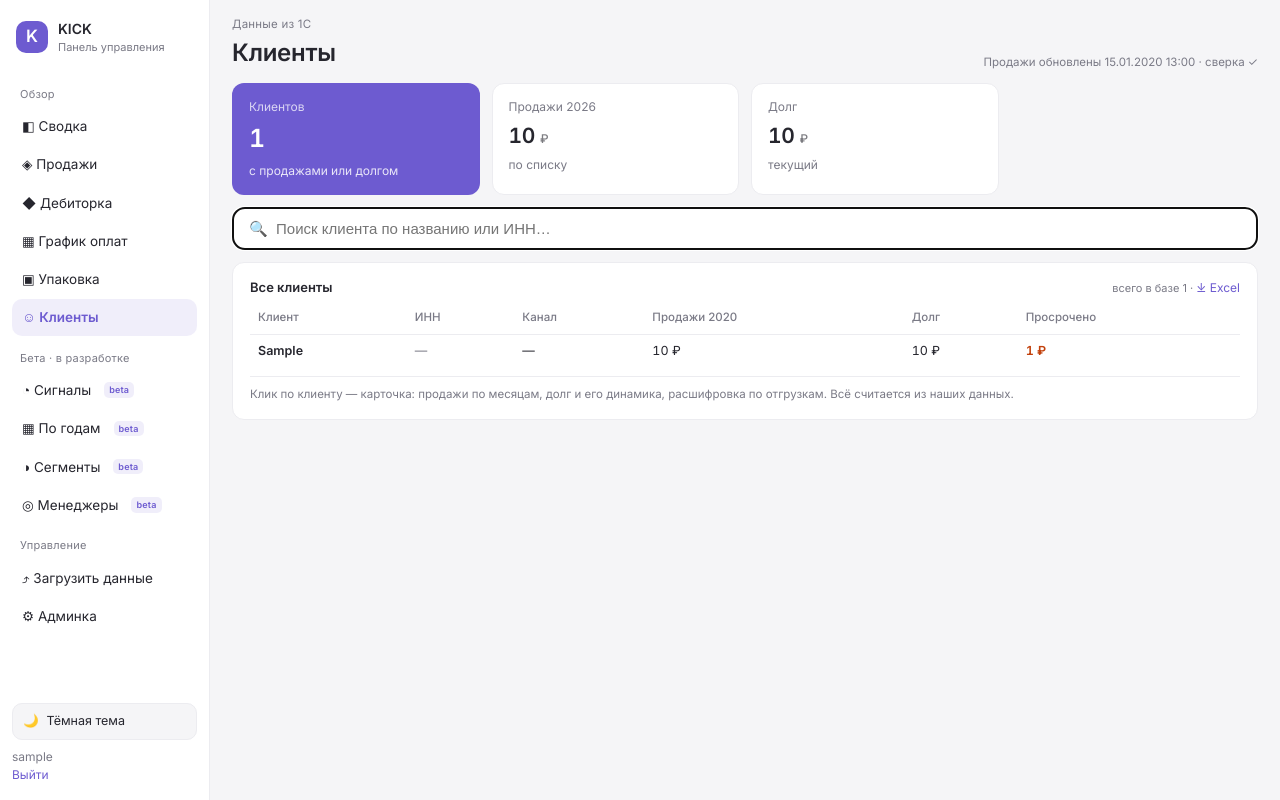
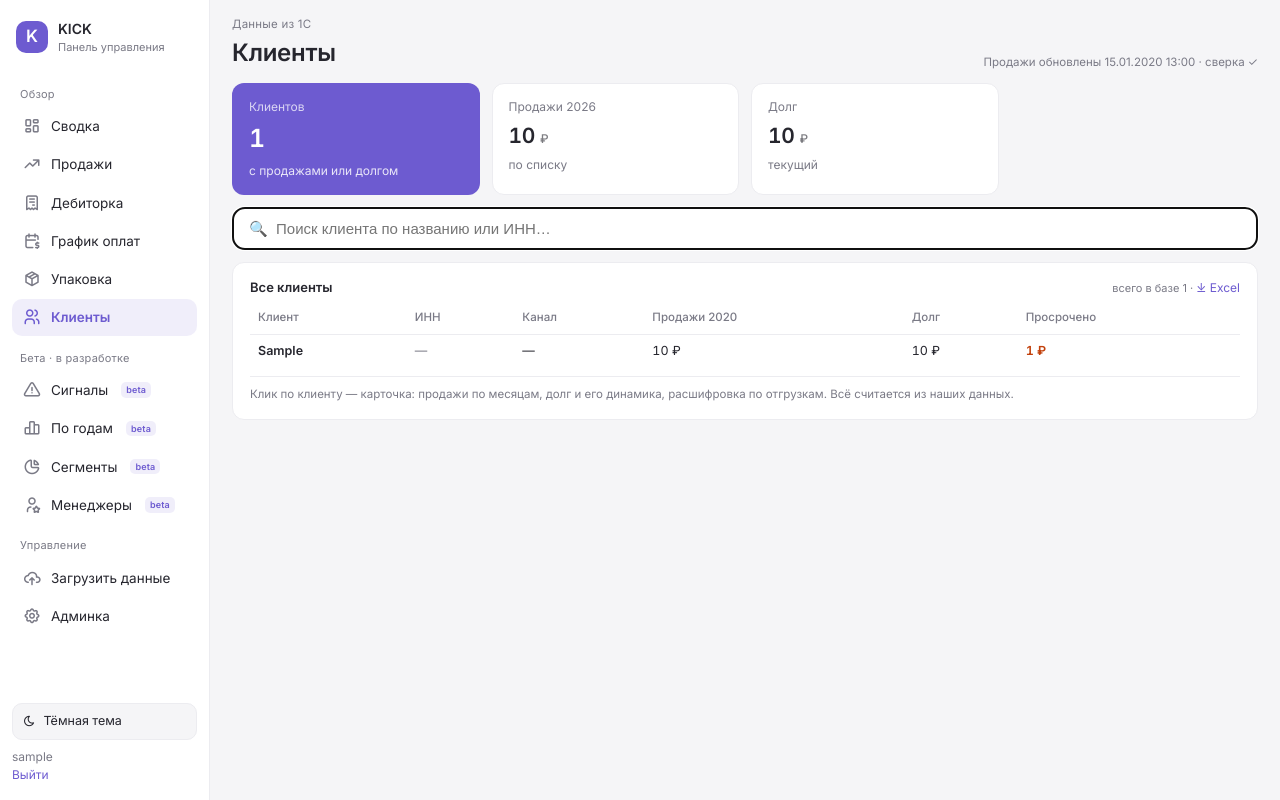
Before and after one commit to Blankeevich/kick-dashboard, a Django app: page /clients/ in a window 1280 px wide. Run offline with Django 5.2, Linux system fonts and the light colour scheme; a user stored in the database is signed in; tables that the repository leaves empty hold one stand-in row (values such as "Sample post").

Commit message:
Иконки меню: заменены юникод-символы на набор Tabler Icons (чистые линейные), иконка переключателя темы тоже

```diff
--- a/dashboard/templates/dashboard/base.html
+++ b/dashboard/templates/dashboard/base.html
@@ -4,6 +4,7 @@
 <meta charset="utf-8">
 <meta name="viewport" content="width=device-width,initial-scale=1">
 <title>KICK — {{ page }}</title>
+<link rel="stylesheet" href="https://cdn.jsdelivr.net/npm/@tabler/icons-webfont@3/dist/tabler-icons.min.css">
 <style>
 @import url('https://fonts.googleapis.com/css2?family=Inter:wght@400;500;600&display=swap');
 *{box-sizing:border-box}
@@ -17,6 +18,8 @@ body{margin:0;background:#f5f5f7;font:100%/1.5 'Inter',system-ui,-apple-system,"
 .nav{display:flex;flex-direction:column;gap:2px}
 .ng{font-size:11px;letter-spacing:.02em;color:var(--ink2);margin:12px 8px 4px}
 .ni{display:flex;align-items:center;gap:9px;padding:8px 10px;border-radius:10px;font-size:13.5px;color:var(--ink);text-decoration:none}
+.ni i{font-size:18px;color:var(--ink2);width:20px;text-align:center}
+.ni.on i{color:var(--pu)}
 .ni:hover{background:var(--sf2)}
 .ni.on{background:var(--pu2);color:var(--pu);font-weight:600}
 .ni.soon{color:var(--ink2);cursor:default}
@@ -135,25 +138,25 @@ tbody tr[onclick]{cursor:pointer}tbody tr[onclick]:hover td{background:var(--sf2
     <div class="brand"><div class="logo">K</div><div><div class="bn">KICK</div><div class="bs">Панель управления</div></div></div>
     <nav class="nav">
       <div class="ng">Обзор</div>
-      <a class="ni {% if page == 'svodka' %}on{% endif %}" href="{% url 'svodka' %}">◧ Сводка</a>
-      <a class="ni {% if page == 'prodazhi' %}on{% endif %}" href="{% url 'prodazhi' %}">◈ Продажи</a>
-      <a class="ni {% if page == 'debitorka' %}on{% endif %}" href="{% url 'debitorka' %}">◆ Дебиторка</a>
-      <a class="ni {% if page == 'oplaty' %}on{% endif %}" href="{% url 'oplaty' %}">▦ График оплат</a>
-      <a class="ni {% if page == 'upakovka' %}on{% endif %}" href="{% url 'upakovka' %}">▣ Упаковка</a>
-      <a class="ni {% if page == 'clients' %}on{% endif %}" href="{% url 'clients' %}">☺ Клиенты</a>
+      <a class="ni {% if page == 'svodka' %}on{% endif %}" href="{% url 'svodka' %}"><i class="ti ti-layout-dashboard"></i> Сводка</a>
+      <a class="ni {% if page == 'prodazhi' %}on{% endif %}" href="{% url 'prodazhi' %}"><i class="ti ti-trending-up"></i> Продажи</a>
+      <a class="ni {% if page == 'debitorka' %}on{% endif %}" href="{% url 'debitorka' %}"><i class="ti ti-receipt"></i> Дебиторка</a>
+      <a class="ni {% if page == 'oplaty' %}on{% endif %}" href="{% url 'oplaty' %}"><i class="ti ti-calendar-dollar"></i> График оплат</a>
+      <a class="ni {% if page == 'upakovka' %}on{% endif %}" href="{% url 'upakovka' %}"><i class="ti ti-package"></i> Упаковка</a>
+      <a class="ni {% if page == 'clients' %}on{% endif %}" href="{% url 'clients' %}"><i class="ti ti-users"></i> Клиенты</a>
       <div class="ng">Бета · в разработке</div>
-      <a class="ni {% if page == 'signals' %}on{% endif %}" href="{% url 'signals' %}">◔ Сигналы <span class="beta">beta</span></a>
-      <a class="ni {% if page == 'sravnenie' %}on{% endif %}" href="{% url 'sravnenie' %}">▦ По годам <span class="beta">beta</span></a>
-      <a class="ni {% if page == 'rfm' %}on{% endif %}" href="{% url 'rfm' %}">◑ Сегменты <span class="beta">beta</span></a>
-      <a class="ni {% if page == 'managers' %}on{% endif %}" href="{% url 'managers' %}">◎ Менеджеры <span class="beta">beta</span></a>
+      <a class="ni {% if page == 'signals' %}on{% endif %}" href="{% url 'signals' %}"><i class="ti ti-alert-triangle"></i> Сигналы <span class="beta">beta</span></a>
+      <a class="ni {% if page == 'sravnenie' %}on{% endif %}" href="{% url 'sravnenie' %}"><i class="ti ti-chart-bar"></i> По годам <span class="beta">beta</span></a>
+      <a class="ni {% if page == 'rfm' %}on{% endif %}" href="{% url 'rfm' %}"><i class="ti ti-chart-pie"></i> Сегменты <span class="beta">beta</span></a>
+      <a class="ni {% if page == 'managers' %}on{% endif %}" href="{% url 'managers' %}"><i class="ti ti-user-star"></i> Менеджеры <span class="beta">beta</span></a>
       {% if user.is_staff %}
       <div class="ng">Управление</div>
-      <a class="ni {% if page == 'upload' %}on{% endif %}" href="{% url 'upload' %}">⤴ Загрузить данные</a>
-      <a class="ni" href="/admin/">⚙ Админка</a>
+      <a class="ni {% if page == 'upload' %}on{% endif %}" href="{% url 'upload' %}"><i class="ti ti-cloud-upload"></i> Загрузить данные</a>
+      <a class="ni" href="/admin/"><i class="ti ti-settings"></i> Админка</a>
       {% endif %}
     </nav>
     <div class="usr">
-      <button class="themebtn" id="themeToggle" type="button"><span id="themeIcon">🌙</span> <span id="themeLabel">Тёмная тема</span></button>
+      <button class="themebtn" id="themeToggle" type="button"><i class="ti ti-moon" id="themeIcon"></i> <span id="themeLabel">Тёмная тема</span></button>
       {{ request.user.username }}<br><a href="{% url 'logout' %}">Выйти</a>
     </div>
   </aside>
@@ -213,7 +216,7 @@ tbody tr[onclick]{cursor:pointer}tbody tr[onclick]:hover td{background:var(--sf2
   });
   var tb=document.getElementById('themeToggle');
   function paint(){var d=document.body.classList.contains('dark');
-    document.getElementById('themeIcon').textContent=d?'☀':'🌙';
+    document.getElementById('themeIcon').className=d?'ti ti-sun':'ti ti-moon';
     document.getElementById('themeLabel').textContent=d?'Светлая тема':'Тёмная тема';}
   if(tb){paint();tb.addEventListener('click',function(){
     var d=document.body.classList.toggle('dark');
```
